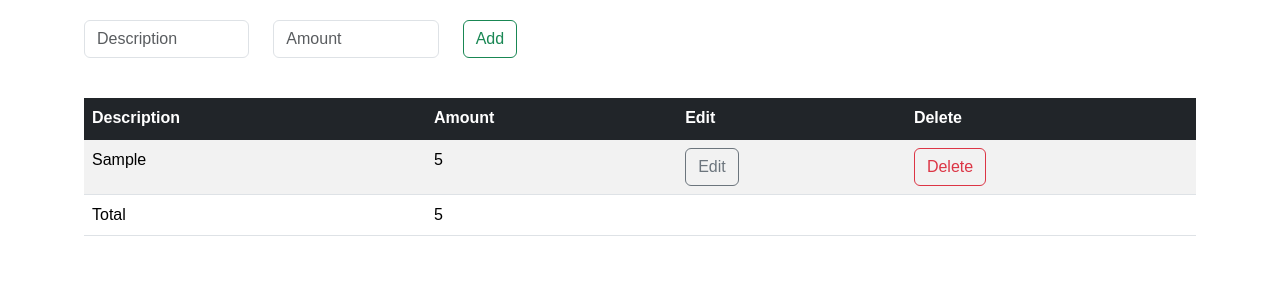
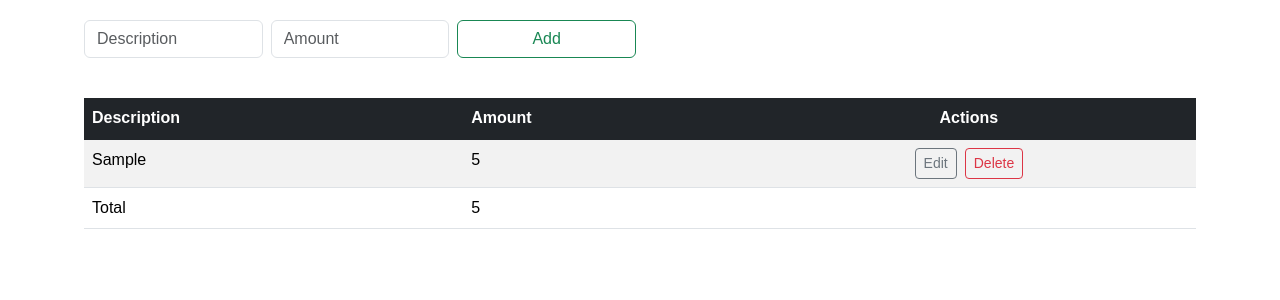
Before and after one commit to DanielMurillo24/my_personal_finances, a React (Vite) app: page / in a window 1280 px wide. Both pictures are taken after typing "Sample", "5" into the empty fields and a click on the button "Add". Shown: the top 300 px of the page. Built offline with nearby package versions, Linux system fonts and the light colour scheme.

Commit message:
Ajusting Code
Adding component input

```diff
--- /dev/null
+++ b/src/components/Input.jsx
@@ -0,0 +1,13 @@
+export const Input = ({type, value = '', placeholder, onChange, className}) => {
+
+
+  return (
+    <input
+    className={ className }
+    type = { type }
+    placeholder = { placeholder }
+    value={ value }
+    onChange={ (event) => onChange(event.target.value) }
+    />
+  )
+};
--- a/src/components/dynamicTable.jsx
+++ b/src/components/dynamicTable.jsx
@@ -1,49 +1,47 @@
-import { useState } from "react"
+import { useState } from "react";
 import { Modal } from "./modal";
 import "./dynamicTable.css";
-
+import { Input } from "./Input";
 
 export const DynamicTable = () => {
+  const [items, setItems] = useState([]);
+  const [formValues, setFormValues] = useState({
+    description: "",
+    amount: "",
+  });
 
-  const[items, setItems] = useState([])
-  const[description, setDescription] = useState('')
-  const[amount, setAmount] = useState('')
+  const { description, amount } = formValues;
+
   const [isModalOpen, setIsModalOpen] = useState(false);
   const [currentRow, setCurrentRow] = useState(null);
 
-  const [modalDescription, setModalDescription] = useState('');
-  const [modalAmount, setModalAmount] = useState('');
+  const [modalDescription, setModalDescription] = useState("");
+  const [modalAmount, setModalAmount] = useState("");
 
   const onSubmit = (event) => {
-    event.preventDefault()
+    event.preventDefault();
 
     const convertedAmount = parseInt(amount, 10);
 
-    if (description && amount){
-        setItems([...items, {description, amount: convertedAmount }]);
-        setDescription('');
-        setAmount('');
+    if (description && amount) {
+      setItems([...items, { description, amount: convertedAmount }]);
+      setFormValues({
+        description: "",
+        amount: "",
+      });
     }
-  }
+  };
 
   const calculateAmount = () => {
     return items.reduce((accumulator, item) => accumulator + item.amount, 0);
-  }
-
-  // Función para abrir el modal con la fila seleccionada
-  const handleEditClick = (index) => {
-    const item = items[index];
-    setCurrentRow(index);
-    setModalDescription(item.description);
-    setModalAmount(item.amount);
-    setIsModalOpen(true);
   };
 
+  //----------------------------------Funciones del Modal -------------------------------
   // Función para cerrar el modal
   const closeModal = () => {
     setIsModalOpen(false);
-    setModalDescription('');
-    setModalAmount('');
+    setModalDescription("");
+    setModalAmount("");
   };
 
   // Función para guardar los cambios en la fila editada
@@ -54,51 +52,58 @@ export const DynamicTable = () => {
       description: modalDescription,
       amount: parseInt(modalAmount, 10),
     };
-    setItems(updatedItems);  // Actualiza las filas
-    closeModal();  // Cierra el modal
+    setItems(updatedItems); // Actualiza las filas
+    closeModal(); // Cierra el modal
   };
 
+  //---------------------------Termina Funciones del Modal --------------------------------
+  // Función para abrir el modal con la fila seleccionada
+  const handleEditClick = (index) => {
+    const item = items[index];
+    setCurrentRow(index);
+    setModalDescription(item.description);
+    setModalAmount(item.amount);
+    setIsModalOpen(true);
+  };
 
-  //Edita la columna( se reemplaza por modal )
-  const editItem = (index) => {
-    const newDescription = prompt('Enter New Description:', items[index].description);
-    const newAmount = prompt('Enter New Amount:', items[index].amount);
-    const newItems = [...items];
-    newItems[index] = {description: newDescription, amount: newAmount};
-    setItems(newItems);
-  }
-
-
-  const deleteItem= (index) => {
+  const deleteItem = (index) => {
     const newItems = items.filter((_, i) => i !== index);
     setItems(newItems);
-  }
+  };
+
+  const onInputChange = (name, value) => {
+    setFormValues({
+      ...formValues,
+      [name]: value,
+    });
+  };
 
   return (
     <div className="container">
-
-        <form onSubmit = { onSubmit } className="form-container">
-            <div className="row">
-                <div className="col-md-2">
-                    <input
+      <form onSubmit={onSubmit} className="form-container">
+        <div className="row g-2">
+          <div className="col-12 col-md-2">
+            <Input
+              className="form-control"
               type="text"
-                        className="form-control"
               placeholder="Description"
               value={description}
-                        onChange={(e) => setDescription(e.target.value)}
+              onChange={(value) => onInputChange("description", value)}
             />
           </div>
-                <div className="col-md-2">
-                    <input
+          <div className="col-12 col-md-2">
+            <Input
+              className="form-control"
               type="number"
-                        className="form-control"
               placeholder="Amount"
               value={amount}
-                        onChange={(e) => setAmount(e.target.value)}
+              onChange={(value) => onInputChange("amount", value)}
             />
           </div>
-                <div className="col">
-                    <button type="submit" className="btn btn-outline-success">Add</button>
+          <div className="col-12 col-md-2 d-grid">
+            <button type="submit" className="btn btn-outline-success">
+              Add
+            </button>
           </div>
         </div>
       </form>
@@ -106,38 +111,41 @@ export const DynamicTable = () => {
       <table className="table table-striped">
         <thead className="table-dark">
           <tr>
-                        <th scope="col">
-                            Description
-                        </th>
-                        <th scope="col">
-                            Amount
-                        </th>
-                        <th scope="col">
-                            Edit
-                        </th>
-                        <th scope="col">
-                            Delete
+            <th scope="col">Description</th>
+            <th scope="col">Amount</th>
+            <th scope="col" className="text-nowrap text-center col-auto ">
+              Actions
             </th>
           </tr>
         </thead>
         <tbody className="table-group-divider">
-                    {
-                        items.map((item, index) => (
+          {items.map((item, index) => (
             <tr key={index}>
               <td scope="row">{item.description}</td>
               <td>{item.amount}</td>
-                                <td>
-                                    <button type="button" className="btn btn-outline-secondary" onClick={() => handleEditClick(index)}>Edit</button>
-                                </td>
-                                <td>
-                                    <button type="button" className="btn btn-outline-danger" onClick={() => deleteItem(index)}>Delete</button>
+              <td className="text-nowrap text-center col-auto">
+                <div className="d-inline-flex gap-2">
+                  <button
+                    type="button"
+                    className="btn btn-outline-secondary btn-sm"
+                    onClick={() => handleEditClick(index)}
+                  >
+                    Edit
+                  </button>
+                  <button
+                    type="button"
+                    className="btn btn-outline-danger btn-sm"
+                    onClick={() => deleteItem(index)}
+                  >
+                    Delete
+                  </button>
+                </div>
               </td>
             </tr>
-                        ))
-                    }
+          ))}
           <tr>
             <td>Total</td>
-                                <td>{ calculateAmount() }</td>
+            <td>{calculateAmount()}</td>
             <td colSpan="2"></td>
           </tr>
         </tbody>
@@ -152,8 +160,6 @@ export const DynamicTable = () => {
         onClose={closeModal}
         onSave={handleSave}
       />
-
-
     </div>
-  )
-}
+  );
+};
--- a/src/components/inputString.jsx
+++ /dev/null
@@ -1,32 +0,0 @@
-import { useState } from "react"
-
-export const InputString = ({onNewAmount}) => {
-
-    const [inputString, setInputString] = useState('');
-
-    const onInputChange = ({ target }) => {
-        setInputString( target.value )
-    }
-
-    const onSubmit = (event) => {
-        event.preventDefault();
-
-        if (inputString.trim().length <= 1 ) return;
-
-        onNewAmount( inputString.trim() );
-        setInputString('');
-
-    }
-
-  return (
-    <form onSubmit={ onSubmit }>
-
-        <input
-            type="text"
-            placeholder="Add Amount"
-            value={ inputString }
-            onChange={onInputChange}
-        />
-    </form>
-  )
-}
--- a/src/components/modal.jsx
+++ b/src/components/modal.jsx
@@ -13,7 +13,7 @@ export const Modal = ({ isOpen, description, amount, setDescription, setAmount,
          <div style={modalContentStyle}>
          <h2>Editing...</h2>
       <form onSubmit={onSubmit} className="form-container">
-        <div className="row">
+        <div className="row g-2">
           <div className="col-md-4">
             <input
               type="text"
@@ -33,11 +33,11 @@ export const Modal = ({ isOpen, description, amount, setDescription, setAmount,
             />
           </div>
 
-          <div className="col-md-2">
+          <div className="col-md-2 d-grid">
             <button type="submit" className="btn btn-outline-primary">Save</button>
           </div>
 
-          <div className="col-md-2">
+          <div className="col-md-2 d-grid">
             <button type="button" onClick={onClose} className="btn btn-outline-danger">Cancel</button>
           </div>
 
```
Lines whose indentation alone changed are shown as unchanged.
